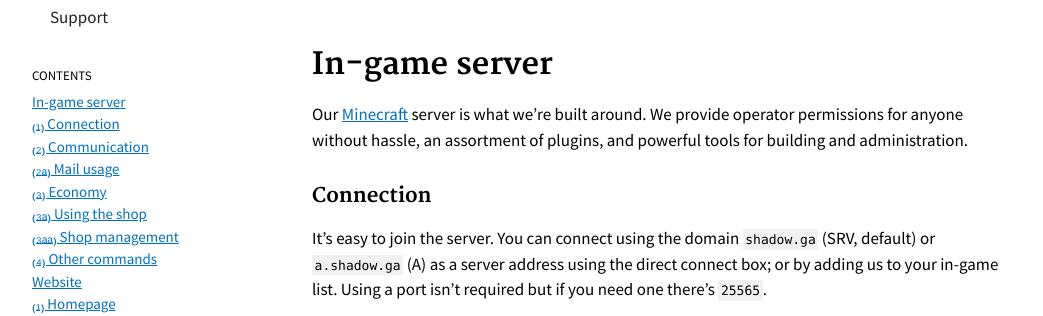
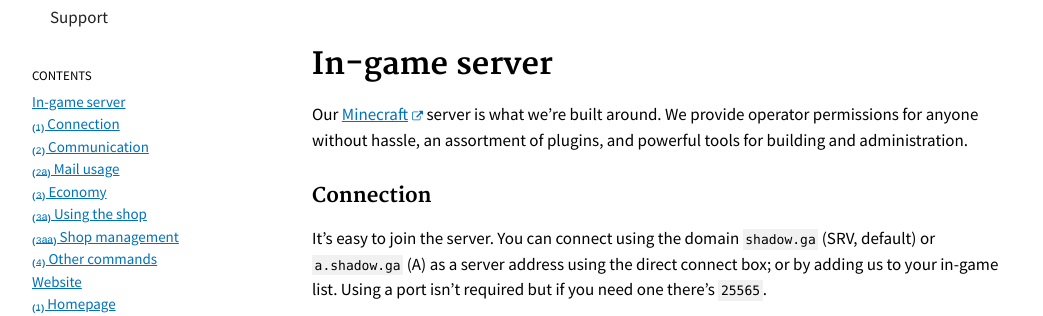
Before and after one commit to serrif/website, a Jekyll site: the page built from main/docs/introduction.md, in a window 1280 px wide and 900 px high, scrolled down 346 px. Shown: the part 153-469 px from the top of the window, without its empty margins (118-1161 px from the left). Built offline with Jekyll 4.4.1, drawn with Linux system fonts in a browser that asks for light colours.

Commit message:
Update introduction.md

```diff
--- a/main/docs/introduction.md
+++ b/main/docs/introduction.md
@@ -45,7 +45,7 @@ Permissions are developed in accordance with our commitment towards freedom and
 If something's blocked or off-limits that you think shouldn't be, feel free to contact us with any possible revisions.
 
 ## In-game server
-Our <a class="usa-external-link" href="https://minecraft.com">Minecraft</a> server is what we're built around.
+Our <a class="usa-external_link" href="https://minecraft.com">Minecraft</a> server is what we're built around.
 We provide operator permissions for anyone without hassle, an assortment of plugins, and powerful tools for building and administration.
 
 ### Connection
@@ -81,7 +81,7 @@ Support for older client versions may change as the game updates.
 
 ### Communication
 Besidies the chat, other forms of in-game communication can be utilised with a variety of different commands.
-We use the <a class="usa-external-link" href="http://wiki.mc-ess.net/wiki/Main_Page">Essentials</a> features library along with several other plugins.
+We use the <a class="usa-external_link" href="http://wiki.mc-ess.net/wiki/Main_Page">Essentials</a> features library along with several other plugins.
 
  * `/me <text>` - Globally announces the specified text for all to see.
  * `/msg <user> <text>` - Privately sends a message (`<text>`) to another member (`<user>`).
@@ -170,7 +170,7 @@ We have a [Twitter](/twitter/) for sending quick messages and all tweets are rel
 Our [GitHub](/github/) organization is great for the open-source development of resources such as this website—and don't forget our Medium [blog](/blog/).
 
 ## Guild
-The guild is our <a class="usa-external-link" href="https://discordapp.com">Discord</a> server where anyone can talk to each other in real time.
+The guild is our <a class="usa-external_link" href="https://discordapp.com">Discord</a> server where anyone can talk to each other in real time.
 This service is great for sharing content, collaboration, and quick support; anyone can [join](/guild/), and it's linked to in the navigation bar.
 
 ### Channels
@@ -203,7 +203,7 @@ These are called 'titles' because they carry no permissions (unlike ranks).
   </div>
 </div>
 
- * **Developer** - Provided to those who make code contribution to our <a class="usa-external-link" href="https://github.com/shadowga">organisation</a>.
+ * **Developer** - Provided to those who make code contribution to our <a class="usa-external_link" href="https://github.com/shadowga">organisation</a>.
  * **Architect** - Awarded to the prolific builders of our in-game atmosphere.
 
 The following positions can only be granted to administrators.
@@ -217,8 +217,8 @@ Bots have a wide variety of control and may cover customisation to specification
 They can't be used in-game.
 
  * `/` - Triggers a pop-up menu listing the built-in commands of our Discord guild.
- * `.help` - Provides a list of the <a class="usa-external-link" href="https://github.com/robingall2910/RobTheBoat">Some Dragon</a> bot's commands via a personal message.
- * `t!help` - Provides a list of the <a class="usa-external-link" href="https://www.tatsumaki.xyz/">Tatsumaki</a> bot's commands via a personal message.
+ * `.help` - Provides a list of the <a class="usa-external_link" href="https://github.com/robingall2910/RobTheBoat">Some Dragon</a> bot's commands via a personal message.
+ * `t!help` - Provides a list of the <a class="usa-external_link" href="https://www.tatsumaki.xyz/">Tatsumaki</a> bot's commands via a personal message.
 
 ---
 
```
